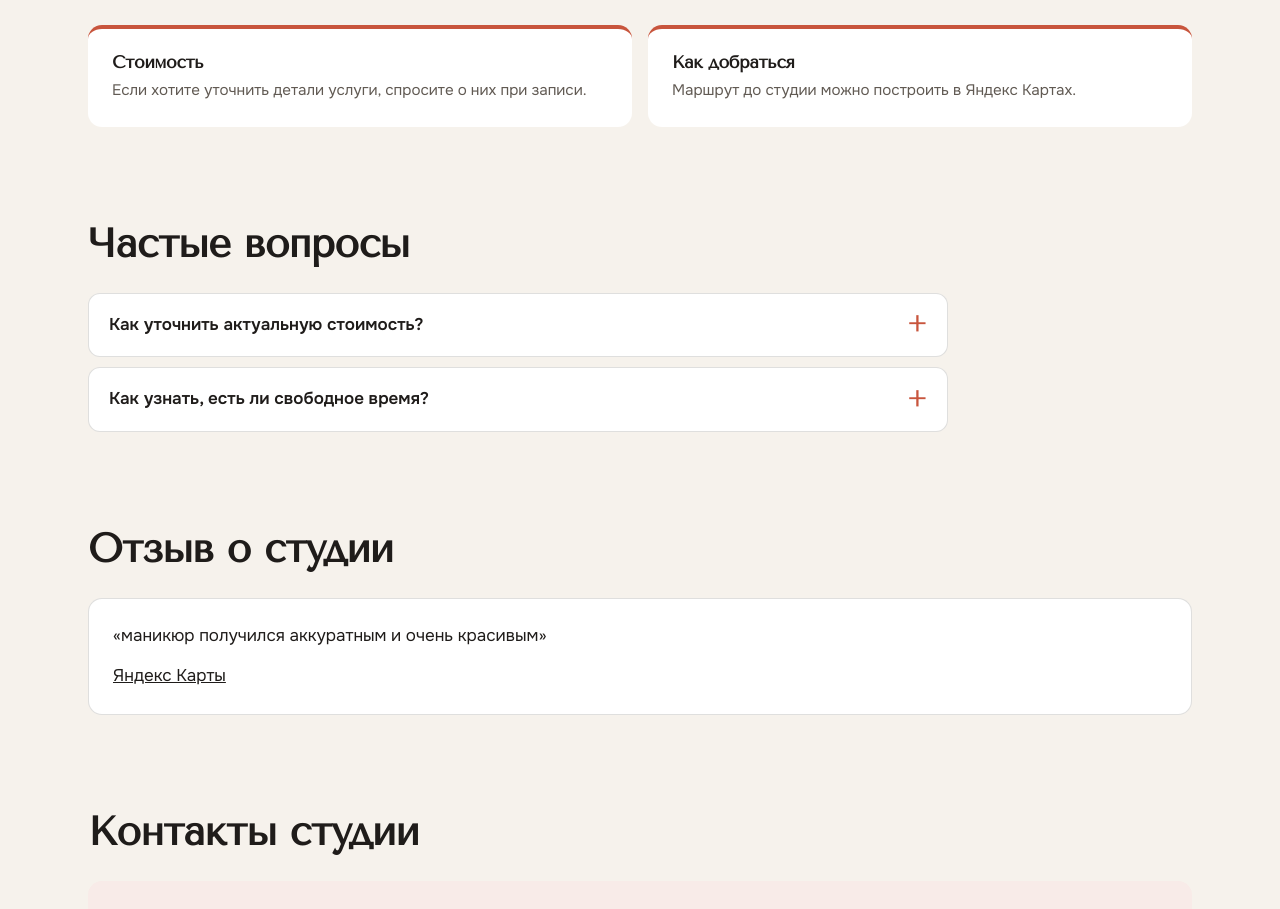
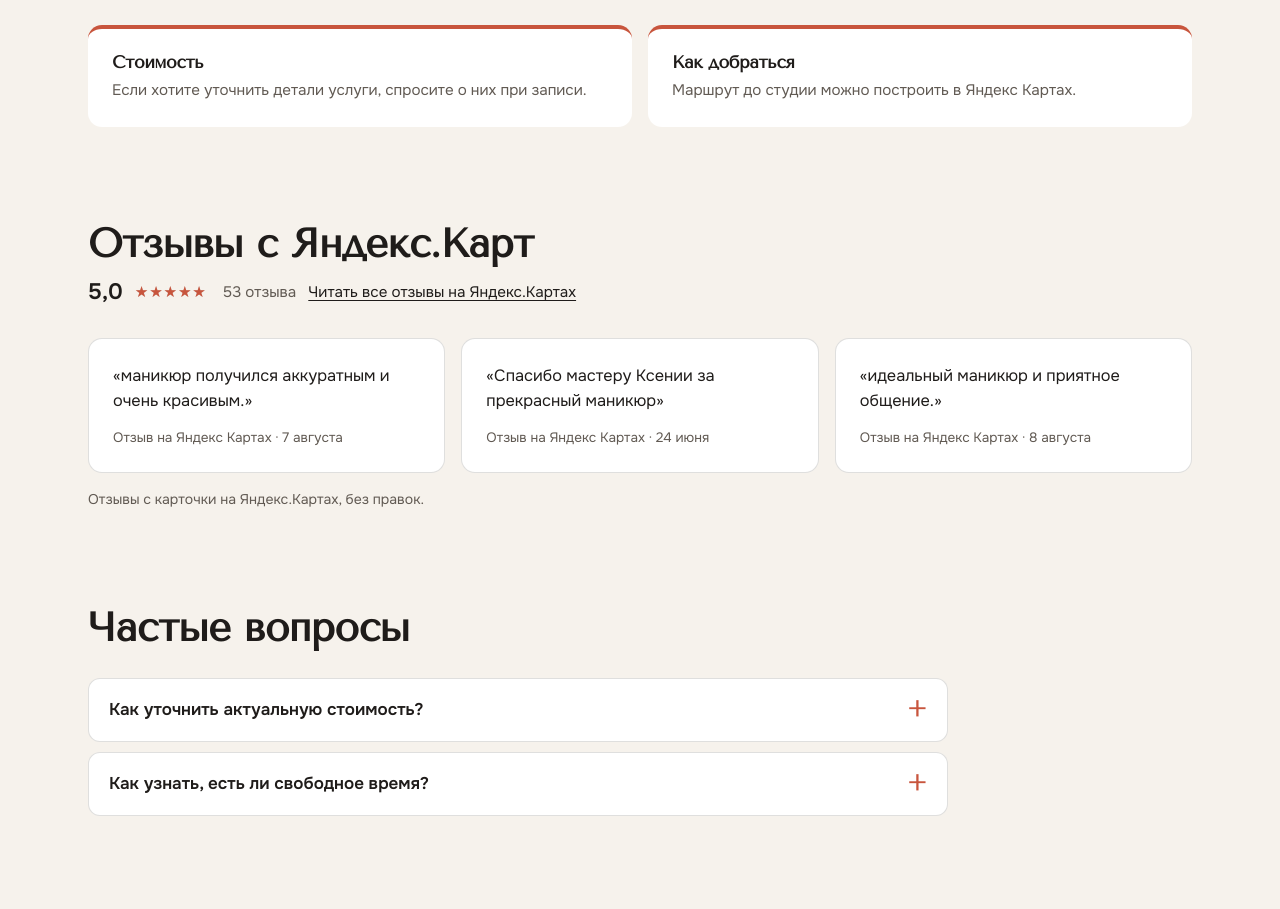
Before and after one commit to tuzir2022-creator/da-nails-murmansk, a plain HTML site: page index.html in a window 1280 px wide. Shown: the part 2183-3092 px from the top of the page. Drawn offline with Linux system fonts and the light colour scheme.

Commit message:
Build studio demo with VS-06

```diff
--- a/index.html
+++ b/index.html
@@ -89,15 +89,21 @@
     </ul>
   </section>
 
-
+  <section class="s-section s-reveal">
+    <header class="s-section__head s-section__head--reviews"><h2>Отзывы с Яндекс.Карт</h2><p class="s-reviews__rating"><span class="s-reviews__num">5,0</span><span class="s-reviews__stars" style="--r: 5" aria-label="рейтинг 5,0 из 5"></span><span class="s-reviews__count">53 отзыва</span><a class="s-reviews__all" href="https://yandex.ru/maps/org/189198124662/reviews/" target="_blank" rel="noopener">Читать все отзывы на Яндекс.Картах</a></p></header>
+    <ul class="s-reviews">
+      <li><blockquote>«маникюр получился аккуратным и очень красивым.»</blockquote><p class="s-reviews__who">Отзыв на Яндекс Картах · 7 августа</p></li>
+      <li><blockquote>«Спасибо мастеру Ксении за прекрасный маникюр»</blockquote><p class="s-reviews__who">Отзыв на Яндекс Картах · 24 июня</p></li>
+      <li><blockquote>«идеальный маникюр и приятное общение.»</blockquote><p class="s-reviews__who">Отзыв на Яндекс Картах · 8 августа</p></li>
+    </ul>
+    <p class="s-note">Отзывы с карточки на Яндекс.Картах, без правок.</p>
+  </section>
 
   <section class="s-section s-reveal">
     <header class="s-section__head"><h2>Частые вопросы</h2></header>
     <div class="s-faq"><details><summary>Как уточнить актуальную стоимость?</summary><p>Откройте карточку студии и уточните цену выбранной услуги при записи.</p></details><details><summary>Как узнать, есть ли свободное время?</summary><p>Откройте карточку студии на Яндекс Картах и воспользуйтесь указанным там каналом связи.</p></details></div>
   </section>
 
-  <section class="s-section s-reveal"><header class="s-section__head"><h2>Отзыв о студии</h2></header>
-  <ul class="s-reviews"><li><p>«маникюр получился аккуратным и очень красивым»</p><a href="https://yandex.ru/maps/org/189198124662/reviews/">Яндекс Карты</a></li></ul></section>
   <section class="s-section s-final s-reveal" id="contacts">
     <header class="s-section__head"><h2>Контакты студии</h2></header>
     <div class="s-contacts">
```
